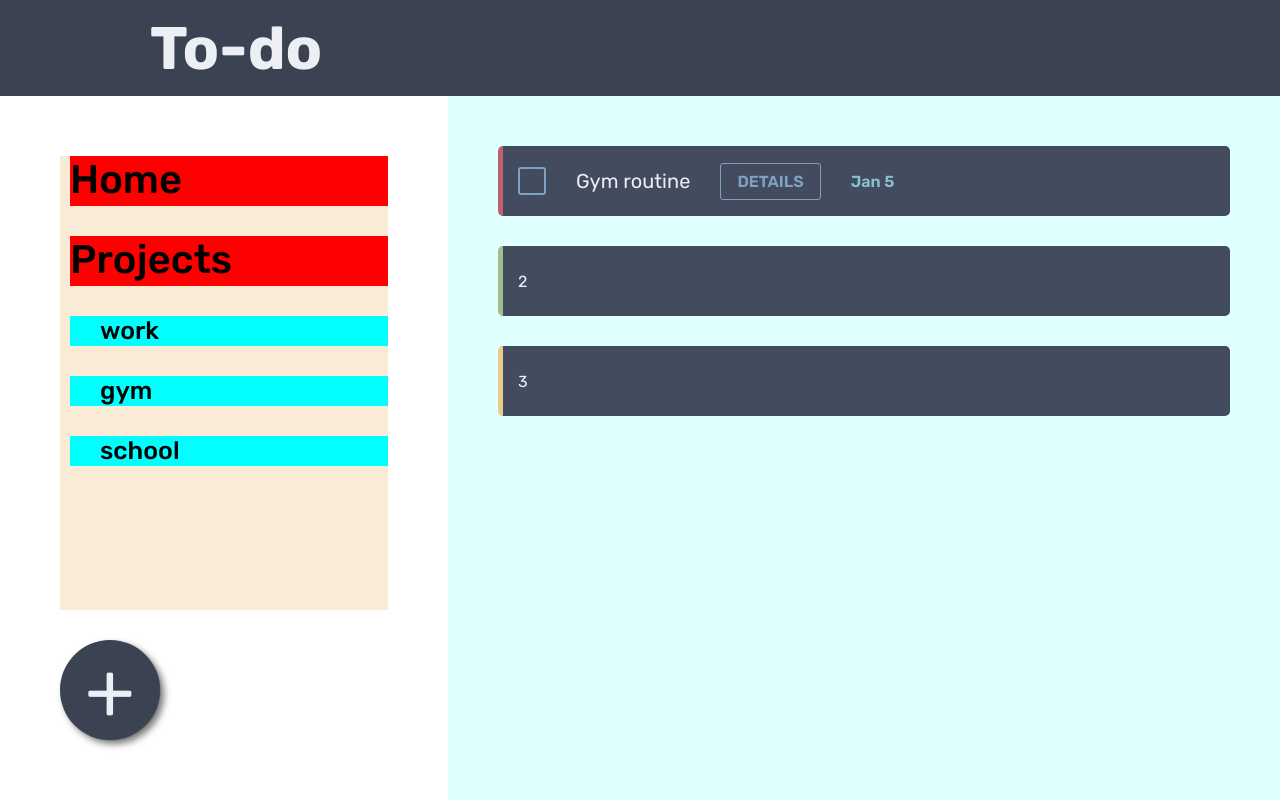
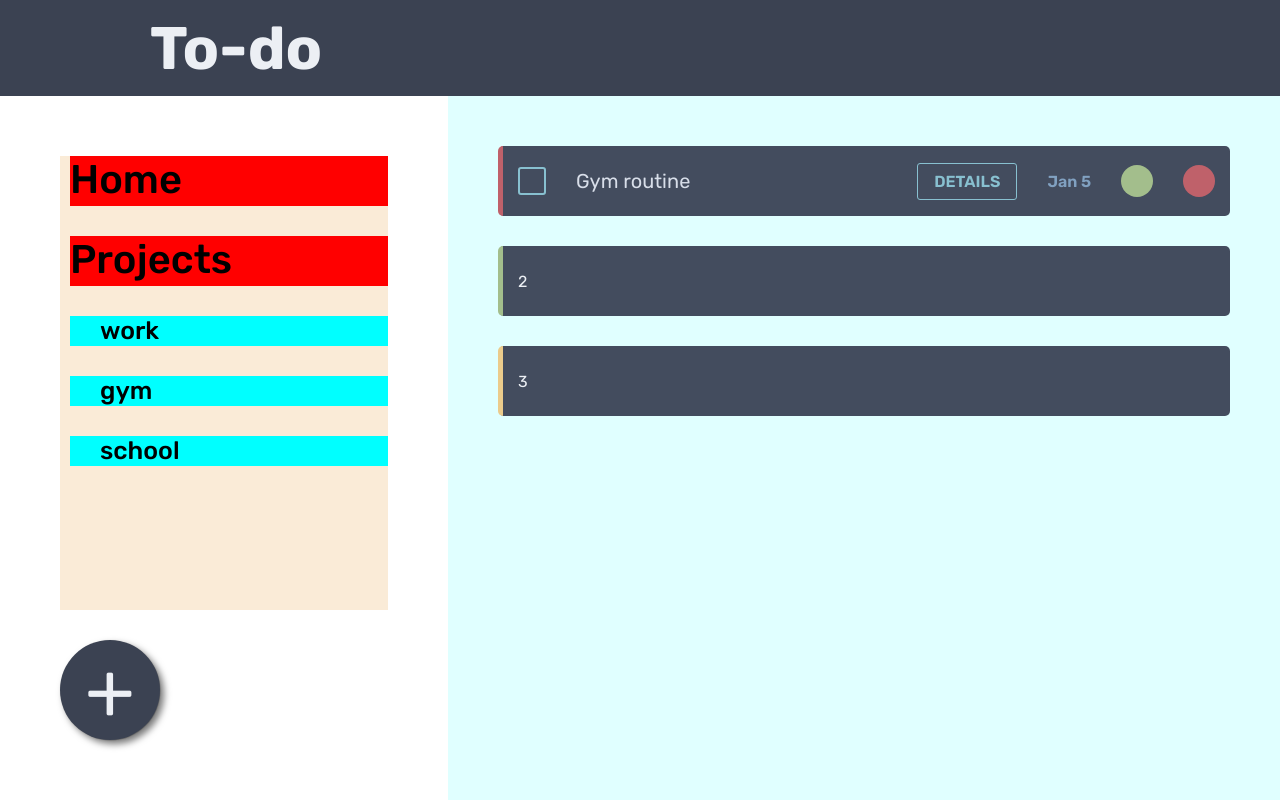
Before and after one commit to MooseCapital/Todo-List, a plain HTML site: page index.html in a window 1280 px wide. Drawn offline with Linux system fonts and the light colour scheme.

Commit message:
save before testing svg files

```diff
--- a/index.html
+++ b/index.html
@@ -27,10 +27,17 @@
 
     <div class="maincontent">
         <div class="todo priority-high">
+        <div class="todo-left">
             <div class="todo-check"></div>
             <div class="todo-title">Gym routine</div>
+        </div>
+        <div class="todo-right">
             <div class="todo-detail  ">details</div>
             <div class="todo-date">Jan 5</div>
+            <div class="todo-edit"></div>
+            <div class="todo-close"></div>
+        </div>
+
 
 
 
--- a/style.css
+++ b/style.css
@@ -145,8 +145,9 @@ display: grid;
     align-items: center;
 padding: 15px ;
 grid-auto-flow: column;
-justify-content: start;
-gap: 30px;
+grid-auto-columns: auto;
+
+
 }
 .todo:hover {
     box-shadow:
@@ -154,9 +155,7 @@ gap: 30px;
             4px 4px 7px rgba(0, 0, 0, 0.53);
 }
 
-.todo > div {
-/*border: 1px solid white;*/
-}
+
 .priority-medium {
     border-left: 5px solid #ebcb8b;
 }
@@ -174,56 +173,98 @@ border-left: 5px solid #a3be8c;
     justify-self: start;
 }
 .todo-title {
-
+    color: #d8dee9;
     font-size: 20px;
 
 }
 .todo-title-active {
-color: #d8dee9;
+color: #5e81ac;
+text-decoration: line-through;
 }
 
 .todo-check {
-border: 2px solid #81a1c1;
+border: 2px solid #88c0d0;
     height: 1.5rem;
     width: 1.5rem;
     border-radius: 3px;
 
 }
 .todo-check-active {
-    background: #81a1c1 url("images/check.png") no-repeat;
+    background: #88c0d0 url("images/check.png") no-repeat;
     background-size: contain;
 }
 
 .todo-detail {
     padding: .5rem 1rem;
-    border: 1px solid #81a1c1;
+    border: 1px solid #88c0d0;
     border-radius: 3px;
     font-size: 1rem;
-    color: #81a1c1;
+    color: #88c0d0;
     text-transform: uppercase;
     font-weight: 600;
     cursor: pointer;
     -webkit-transition: all .3s;
-    transition: all .3s;
+    transition: all .2s;
+
 
 }
 .todo-detail:hover {
-background-color: #81a1c1;
+background-color: #88c0d0;
 color: #d8dee9;
 }
 .todo-detail-active {
-    border: 1px solid #5e81ac;
+    border: 1px solid #81a1c1;
     color: #5e81ac;
 }
 .todo-detail-active:hover {
-    background-color: #5e81ac;
+    background-color: #81a1c1;
     color: #d8dee9;
 }
 
 .todo-date {
-color: #88c0d0;
+color: #81a1c1;
 font-weight: 600;
+
 }
 .todo-date-active {
 color: #5e81ac;
 }
+
+.todo-edit {
+    background-color: #a3be8c;
+    border-radius: 50%;
+    height: 2rem;
+    width: 2rem;
+
+    cursor: pointer;
+    -webkit-transition: all .2s;
+    transition: all .2s;
+}
+
+.todo-close {
+    background-color: #bf616a;
+    border-radius: 50%;
+    height: 2rem;
+    width: 2rem;
+
+    cursor: pointer;
+    -webkit-transition: all .2s;
+    transition: all .2s;
+    justify-self: end;
+}
+
+.todo-left, .todo-right {
+display: grid;
+    grid-auto-flow: column;
+    grid-auto-columns: auto;
+    align-items: center;
+    gap: 30px;
+}
+.todo-left {
+    justify-content: start;
+
+}
+.todo-right {
+justify-content: end;
+
+}
```
Also changed, not shown: main.js (+5 -3 lines).
